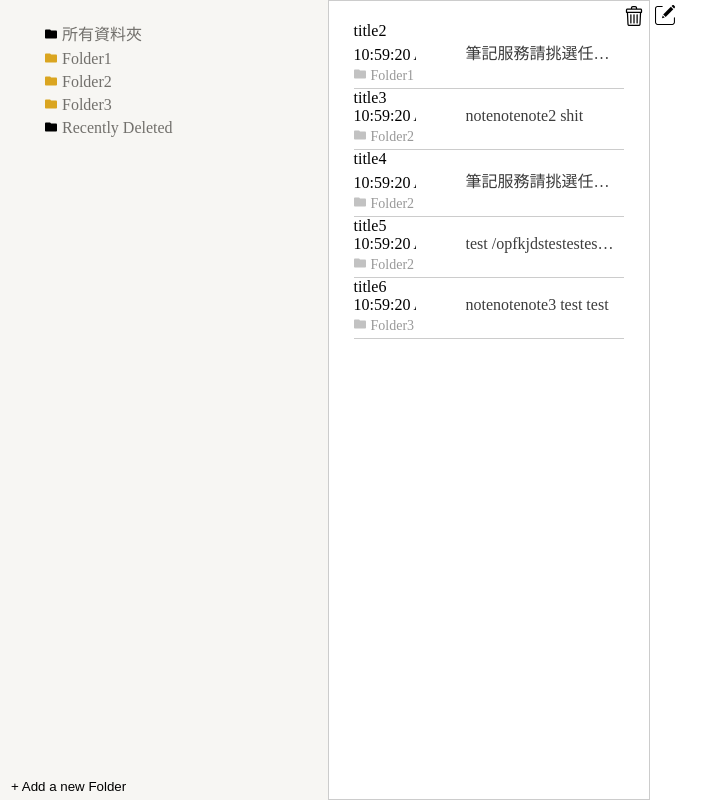
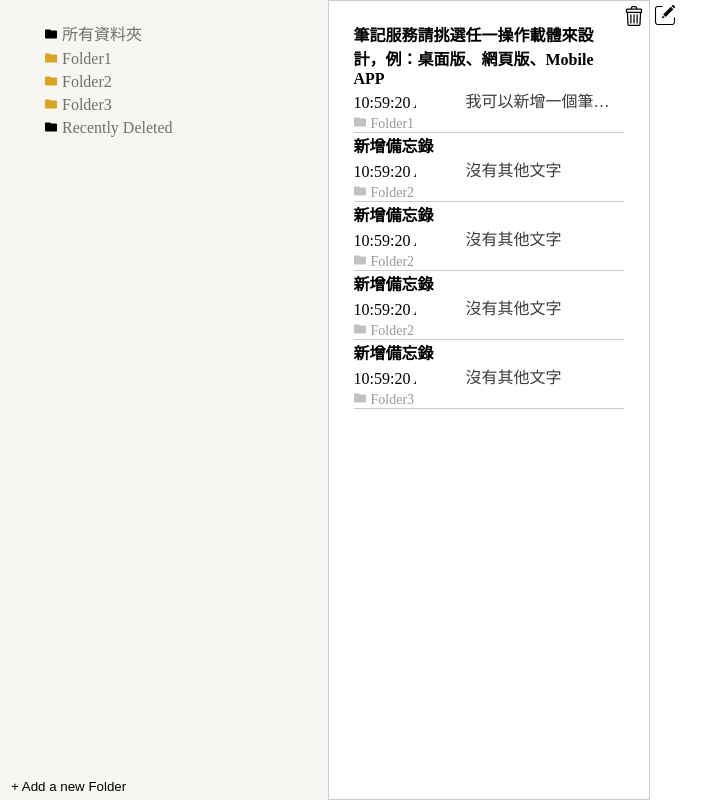
Before and after one commit to Miachennnn/0923-iosvnote, a React (Create React App) app: page / in a window 1280 px wide. Shown: the whole page, without its empty margins (0-727 px from the left). Built offline with nearby package versions, Linux system fonts and the light colour scheme.

Commit message:
加入editor按鈕跟調整folder物件結構&顯示

```diff
--- a/src/component/noteDetail.jsx
+++ b/src/component/noteDetail.jsx
@@ -13,19 +13,6 @@ const NoteDetail = () => {
   let nowFolder = matchFolder ? matchFolder.params.folder : defaultFolderName;
   btn = nowFolder === delString ? "svgBtnDisable" : "svgBtn";
 
-  // const context = Object.entries(folders).map(folder => {
-  //   match &&
-  //     folder[1].map(
-  //       (note, index) =>
-  //         note.id === match.params.id
-  //           ? console.log("fuck")
-  //           : // <React.Fragment key={note.id}>
-  //             //   <MyEditor index={index} note={note} folder={folder[0]} />
-  //             // </React.Fragment>
-  //             null
-  //       // } else return null;
-  //     );
-  // });
   const context = Object.entries(folders).map(
     folder =>
       match &&
@@ -48,8 +35,6 @@ const NoteDetail = () => {
   }, [redir]);
   const addNote = () => {
     const newNote = {
-      title: "新增備忘錄",
-      context: "",
       createTime: Date.now(),
       id: v4(),
       blocks: {},
@@ -81,7 +66,7 @@ const NoteDetail = () => {
           </svg>
         </span>
       </div>
-      <div className="con">{context}</div>
+      {context}
     </div>
   );
 };
--- a/src/component/noteList.jsx
+++ b/src/component/noteList.jsx
@@ -46,46 +46,52 @@ const NoteList = () => {
       });
     }
   };
-  const context = (
+  // 取行內容文字
+  const getLine = (noteBlock, line) => {
+    let blocks = Object.keys(noteBlock).length === 0 ? null : noteBlock;
+    if (blocks !== null) {
+      const findText = blocks.blocks.filter(item => item.text !== "");
+      if (findText[line]) {
+        return findText[line].text;
+      }
+    }
+  };
+  const routerContext = (folder, noteObj, filterFolder) => {
+    return noteObj.map(note => (
+      <li key={note.id}>
+        <Link
+          to={`/${folder === filterFolder ? folder : filterFolder}/${note.id}`}
+        >
+          <div className="t-bold">
+            {getLine(note.blocks, 0) ? getLine(note.blocks, 0) : "新增備忘錄"}
+          </div>
+          <div className="overflow">
+            <span>{new Date(note.createTime).toLocaleTimeString()}</span>
+            <span className="darkgray">
+              {getLine(note.blocks, 1)
+                ? getLine(note.blocks, 1)
+                : "沒有其他文字"}
+            </span>
+          </div>
+          {filterFolder !== folder ? (
+            <div className="gray t-small">
+              <span className="gray">{svgspan}</span>
+              {folder}
+            </div>
+          ) : (
+            ""
+          )}
+        </Link>
+      </li>
+    ));
+  };
+  const noteList = (
     <ul>
       {Object.entries(folders).map(key =>
         filterFolder !== defaultFolderName
           ? filterFolder === key[0] &&
-            key[1].map(note => (
-              <li key={note.id}>
-                <Link to={`/${key[0]}/${note.id}`}>
-                  <div className="t-bold">{note.title}</div>
-                  <div className="overflow">
-                    <span>
-                      {new Date(note.createTime).toLocaleTimeString()}
-                    </span>
-                    <span className="darkgray">
-                      {note.context === "" ? "沒有其他文字" : note.context}
-                    </span>
-                  </div>
-                </Link>
-              </li>
-            ))
-          : key[0] !== delString &&
-            key[1].map(note => (
-              <li key={note.id}>
-                <Link to={`/${defaultFolderName}/${note.id}`}>
-                  <div className="t-bol ">{note.title}</div>
-                  <div className="overflow">
-                    <span>
-                      {new Date(note.createTime).toLocaleTimeString()}
-                    </span>
-                    <span className="darkgray ">
-                      {note.context === "" ? "沒有其他文字" : note.context}
-                    </span>
-                    <div className="gray t-small">
-                      <span className="gray">{svgspan}</span>
-                      {key[0]}
-                    </div>
-                  </div>
-                </Link>
-              </li>
-            ))
+            routerContext(key[0], key[1], filterFolder)
+          : key[0] !== delString && routerContext(key[0], key[1], filterFolder)
       )}
     </ul>
   );
@@ -108,7 +114,7 @@ const NoteList = () => {
           </g>
         </svg>
       </span>
-      {context}
+      {noteList}
     </div>
   );
 };
--- a/src/context/folderContext.jsx
+++ b/src/context/folderContext.jsx
@@ -39,9 +39,6 @@ const FolderContextProvider = props => {
     [defaultFolderName]: [],
     [delString]: [
       {
-        title: "title1",
-        context:
-          "筆記服務請挑選任一操作載體來設計，例：桌面版、網頁版、Mobile APP 我可以新增一個筆記，填寫文章內容 我可以將筆記打星號，以方便快速搜尋我的筆記擁有日/夜間瀏覽模式 若您挑選的是 deksop、網頁版筆記服務，在筆記列表上，至少要有兩種以上檢視筆記方式，例如卡片檢視、摘要檢視、純文字列表檢視等等 我可以在筆記裡，將文字變成粗體、斜體、下底線等基本樣式，並且載入連結 我可以在筆記裡插入圖片、檔案",
         createTime: Date.now(),
         id: v4(),
         blocks: {
@@ -62,33 +59,90 @@ const FolderContextProvider = props => {
     ],
     Folder1: [
       {
-        title: "title2",
-        context:
-          "筆記服務請挑選任一操作載體來設計，例：桌面版、網頁版、Mobile APP 我可以新增一個筆記，填寫文章內容 我可以將筆記打星號，以方便快速搜尋我的筆記擁有日/夜間瀏覽模式 若您挑選的是 deksop、網頁版筆記服務，在筆記列表上，至少要有兩種以上檢視筆記方式，例如卡片檢視、摘要檢視、純文字列表檢視等等 我可以在筆記裡，將文字變成粗體、斜體、下底線等基本樣式，並且載入連結 我可以在筆記裡插入圖片、檔案",
         createTime: Date.now(),
         id: v4(),
-        blocks: {},
+        blocks: {
+          blocks: [
+            {
+              key: "a2i67",
+              text: "筆記服務請挑選任一操作載體來設計，例：桌面版、網頁版、Mobile APP",
+              type: "unordered-list-item",
+              depth: 0,
+              inlineStyleRanges: [],
+              entityRanges: [],
+              data: {},
+            },
+            {
+              key: "f0mvh",
+              text: "我可以新增一個筆記，填寫文章內容",
+              type: "unordered-list-item",
+              depth: 0,
+              inlineStyleRanges: [],
+              entityRanges: [],
+              data: {},
+            },
+            {
+              key: "98lr1",
+              text: "我可以將筆記打星號，以方便快速搜尋",
+              type: "unordered-list-item",
+              depth: 0,
+              inlineStyleRanges: [],
+              entityRanges: [],
+              data: {},
+            },
+            {
+              key: "6t43u",
+              text: "我的筆記擁有日/夜間瀏覽模式",
+              type: "unordered-list-item",
+              depth: 0,
+              inlineStyleRanges: [],
+              entityRanges: [],
+              data: {},
+            },
+            {
+              key: "630bv",
+              text: "若您挑選的是 deksop、網頁版筆記服務，在筆記列表上，至少要有兩種以上檢視筆記方式，例如卡片檢視、摘要檢視、純文字列表檢視等等",
+              type: "unordered-list-item",
+              depth: 0,
+              inlineStyleRanges: [],
+              entityRanges: [],
+              data: {},
+            },
+            {
+              key: "174s4",
+              text: "我可以在筆記裡，將文字變成粗體、斜體、下底線等基本樣式，並且載入連結",
+              type: "unordered-list-item",
+              depth: 0,
+              inlineStyleRanges: [],
+              entityRanges: [],
+              data: {},
+            },
+            {
+              key: "81a3d",
+              text: "我可以在筆記裡插入圖片、檔案",
+              type: "unordered-list-item",
+              depth: 0,
+              inlineStyleRanges: [],
+              entityRanges: [],
+              data: {},
+            },
+          ],
+          entityMap: {},
+        },
       },
     ],
     Folder2: [
       {
-        title: "title3",
-        context: "notenotenote2 shit",
         createTime: Date.now(),
         id: v4(),
         blocks: {},
       },
       {
-        title: "title4",
-        context:
-          "筆記服務請挑選任一操作載體來設計，例：桌面版、網頁版、Mobile APP 我可以新增一個筆記，填寫文章內容 我可以將筆記打星號，以方便快速搜尋我的筆記擁有日/夜間瀏覽模式 若您挑選的是 deksop、網頁版筆記服務，在筆記列表上，至少要有兩種以上檢視筆記方式，例如卡片檢視、摘要檢視、純文字列表檢視等等 我可以在筆記裡，將文字變成粗體、斜體、下底線等基本樣式，並且載入連結 我可以在筆記裡插入圖片、檔案",
         createTime: Date.now(),
         id: v4(),
         blocks: {},
       },
       {
-        title: "title5",
-        context: "test /opfkjdstestestestsetset",
         createTime: Date.now(),
         id: v4(),
         blocks: {},
@@ -96,8 +150,6 @@ const FolderContextProvider = props => {
     ],
     Folder3: [
       {
-        title: "title6",
-        context: "notenotenote3 test test",
         createTime: Date.now(),
         id: v4(),
         blocks: {},
--- a/src/index.css
+++ b/src/index.css
@@ -128,3 +128,32 @@ div.overflow > :not(span:first-child) {
 .t-small {
   font-size: 14px;
 }
+.e-btn {
+  font-weight: bold;
+  cursor: pointer;
+  border: none;
+  margin: 0 5px;
+  background-color: #fff;
+}
+.e-btn:hover {
+  background-color: #eee;
+}
+.superFancyBlockquote {
+  color: #999;
+  font-family: "Hoefler Text", Georgia, serif;
+  font-style: italic;
+  text-align: center;
+}
+.Editor {
+  margin: 20px 0;
+}
+.EditorBtn {
+  margin: 10px 0;
+}
+.DraftEditor-root {
+  background-color: orange;
+  border-top: #ccc 1px solid;
+  cursor: text;
+  min-height: 80px;
+  padding: 10px;
+}
```
Also changed, not shown: src/component/draft.js/myEditor.jsx (+99 -5 lines).
